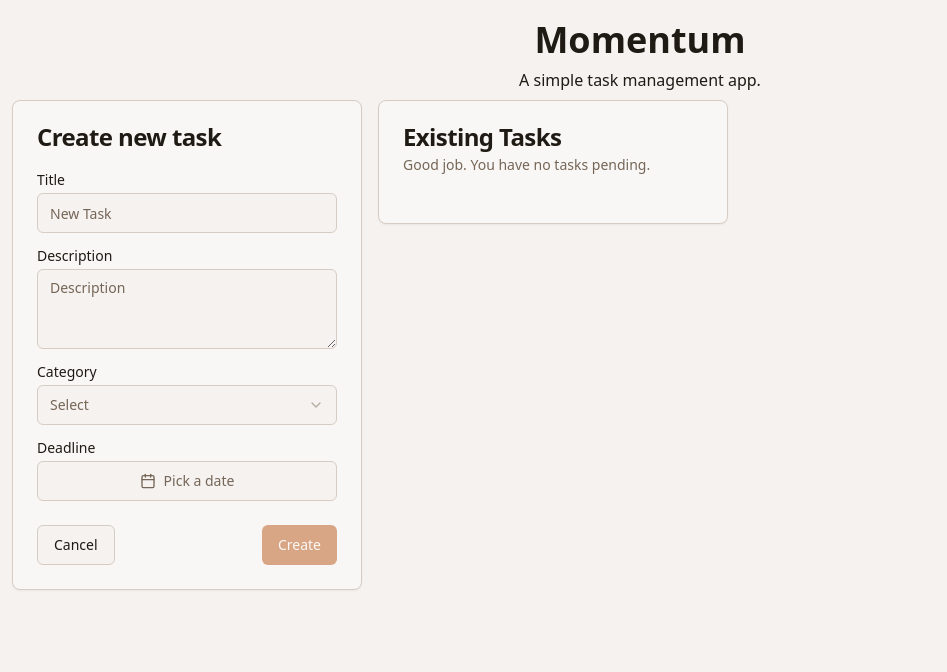
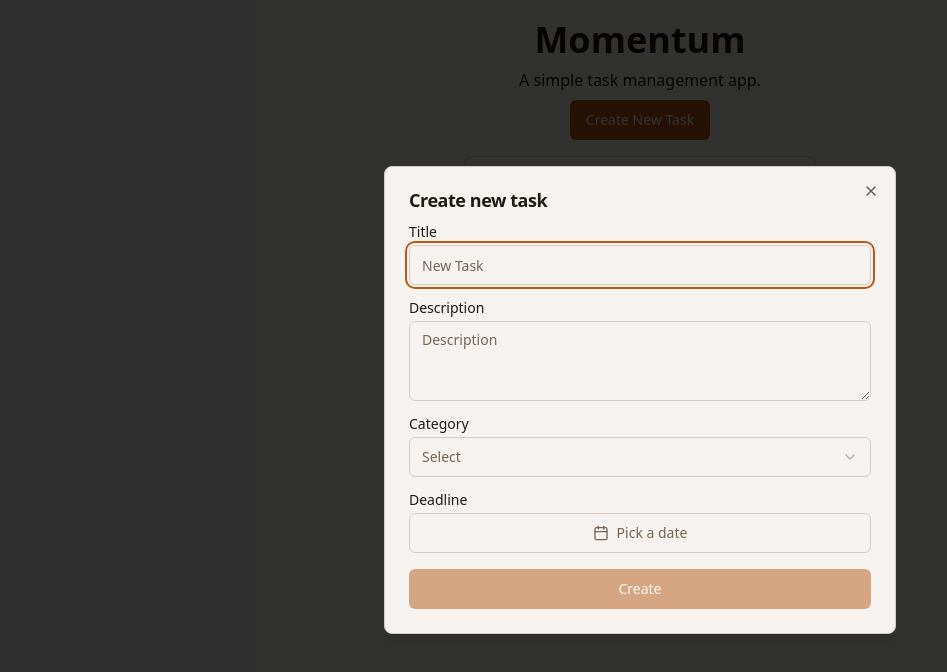
Before and after one commit to syarifhsb/momentum, a React (Vite) app: page / in a window 1280 px wide. Both pictures are taken after a click on the button "Create New Task". Shown: the top 672 px of the page, without its empty margins (0-947 px from the left). Built offline with nearby package versions, Linux system fonts and the light colour scheme.

Commit message:
feat: Submitting task does not reload page anymore feat: Change into center view for all devices size

```diff
--- a/src/components/features/exisiting-tasks.tsx
+++ b/src/components/features/existing-tasks.tsx
@@ -1,4 +1,4 @@
-import { useTasks } from "@/features/task";
+import * as React from "react";
 import { TaskCardItem } from "@/components/features/task-card";
 import {
   Card,
@@ -7,26 +7,38 @@ import {
   CardHeader,
   CardTitle,
 } from "@/components/ui/card";
+import { Task } from "@/features/task";
 
-export function ExistingTasks() {
-  const tasks = useTasks();
+export function ExistingTasks({
+  tasks,
+  noOfTasks,
+  setNoOfTasks,
+}: {
+  tasks: Task[];
+  noOfTasks: number;
+  setNoOfTasks: React.Dispatch<React.SetStateAction<number>>;
+}) {
   return (
     <div>
       <Card className="w-[350px]">
         <CardHeader>
           <CardTitle>Existing Tasks</CardTitle>
           <CardDescription>
-            {tasks.length === 0 ? (
+            {noOfTasks === 0 ? (
               <>Good job. You have no tasks pending.</>
             ) : (
-              <>You have {tasks.length} tasks pending.</>
+              <>You have {noOfTasks} tasks pending.</>
             )}
           </CardDescription>
         </CardHeader>
         <CardContent>
           <ul className="flex flex-col gap-4">
             {tasks.map((task) => (
-              <TaskCardItem key={task.id} task={task} />
+              <TaskCardItem
+                key={task.id}
+                task={task}
+                setNoOfTasks={setNoOfTasks}
+              />
             ))}
           </ul>
         </CardContent>
--- a/src/components/features/new-task-form.tsx
+++ b/src/components/features/new-task-form.tsx
@@ -1,15 +1,14 @@
 import * as React from "react";
 import { addDays, format } from "date-fns";
 import { cn } from "@/lib/utils";
-import { saveTasks, useTasks, generateId } from "@/features/task";
+import { saveTasks, generateId, Task } from "@/features/task";
 import {
-  Card,
-  CardContent,
-  CardFooter,
-  CardHeader,
-  CardTitle,
-} from "@/components/ui/card";
-
+  Dialog,
+  DialogContent,
+  DialogFooter,
+  DialogHeader,
+  DialogTitle,
+} from "@/components/ui/dialog";
 import { Button } from "@/components/ui/button";
 import { Input } from "@/components/ui/input";
 import { Textarea } from "@/components/ui/textarea";
@@ -29,13 +28,22 @@ import {
 } from "@radix-ui/react-popover";
 import { Calendar } from "@/components/ui/calendar";
 import { CalendarIcon } from "lucide-react";
+import { DialogDescription, DialogTrigger } from "@radix-ui/react-dialog";
 
-export function NewTaskForm({ setCloseForm }: { setCloseForm: () => void }) {
-  const tasks = useTasks();
+export function NewTaskForm({
+  tasks,
+  noOfTasks,
+  setNoOfTasks,
+}: {
+  tasks: Task[];
+  noOfTasks: number;
+  setNoOfTasks: React.Dispatch<React.SetStateAction<number>>;
+}) {
   const [isTitleEmpty, setIsTitleEmpty] = React.useState(true);
   const [category, setCategory] = React.useState("");
   const [date, setDate] = React.useState<Date>();
   const [datepickerOpen, setDatepickerOpen] = React.useState(false);
+  const [formOpen, setFormOpen] = React.useState(false);
 
   function handleChange(event: React.ChangeEvent<HTMLInputElement>) {
     const inputData = event.currentTarget.value;
@@ -55,6 +63,7 @@ export function NewTaskForm({ setCloseForm }: { setCloseForm: () => void }) {
   function handleSubmit(event: React.FormEvent<HTMLFormElement>) {
     event.preventDefault();
 
+    console.log(event.currentTarget);
     const formData = new FormData(event.currentTarget);
     const newTaskData = Object.fromEntries(formData.entries());
 
@@ -69,17 +78,22 @@ export function NewTaskForm({ setCloseForm }: { setCloseForm: () => void }) {
       },
     ]);
 
-    setCloseForm();
-    window.location.href = `/`;
+    setFormOpen(false);
+    // window.location.href = `/`;
+    setNoOfTasks(noOfTasks + 1);
   }
 
   return (
-    <Card className="w-[350px]">
-      <form method="post" onSubmit={handleSubmit}>
-        <CardHeader>
-          <CardTitle>Create new task</CardTitle>
-        </CardHeader>
-        <CardContent>
+    <Dialog open={formOpen} onOpenChange={setFormOpen}>
+      <DialogTrigger asChild>
+        <Button variant="default">Create New Task</Button>
+      </DialogTrigger>
+      <DialogContent>
+        <DialogHeader>
+          <DialogTitle>Create new task</DialogTitle>
+          <DialogDescription hidden>Create a new task</DialogDescription>
+        </DialogHeader>
+        <form method="post" onSubmit={handleSubmit}>
           <div className="grid w-full items-center gap-4">
             <div className="flex flex-col space-y-1.5">
               <Label htmlFor="title">Title</Label>
@@ -118,7 +132,7 @@ export function NewTaskForm({ setCloseForm }: { setCloseForm: () => void }) {
                 </SelectContent>
               </Select>
             </div>
-            <div className="flex flex-col space-y-1.5">
+            <div className="flex flex-col space-y-1.5 pb-4">
               <Label htmlFor="date">Deadline</Label>
               <Popover open={datepickerOpen} onOpenChange={setDatepickerOpen}>
                 <PopoverTrigger asChild>
@@ -175,16 +189,13 @@ export function NewTaskForm({ setCloseForm }: { setCloseForm: () => void }) {
               </Popover>
             </div>
           </div>
-        </CardContent>
-        <CardFooter className="flex flex-row justify-between">
-          <Button variant="outline" onClick={setCloseForm}>
-            Cancel
-          </Button>
-          <Button type="submit" disabled={isTitleEmpty}>
-            Create
-          </Button>
-        </CardFooter>
-      </form>
-    </Card>
+          <DialogFooter className="flex justify-between">
+            <Button className="w-full" type="submit" disabled={isTitleEmpty}>
+              Create
+            </Button>
+          </DialogFooter>
+        </form>
+      </DialogContent>
+    </Dialog>
   );
 }
--- a/src/components/features/task-card.tsx
+++ b/src/components/features/task-card.tsx
@@ -31,7 +31,13 @@ import {
 
 const categories = ["Personal", "Work", "Shopping", "Others"];
 
-export function TaskCardItem({ task }: { task: Task }) {
+export function TaskCardItem({
+  task,
+  setNoOfTasks,
+}: {
+  task: Task;
+  setNoOfTasks: React.Dispatch<React.SetStateAction<number>>;
+}) {
   const tasks = useTasks();
   const [date, setDate] = React.useState<Date>();
   const [datepickerOpen, setDatepickerOpen] = React.useState(false);
@@ -63,6 +69,7 @@ export function TaskCardItem({ task }: { task: Task }) {
 
   function handleDelete(task: Task) {
     return () => {
+      setNoOfTasks((prev) => prev - 1);
       setIsTaskActive(false);
       saveTasks(tasks.filter((t) => t.id !== task.id));
     };
--- a/src/task-management.tsx
+++ b/src/task-management.tsx
@@ -1,26 +1,27 @@
 import * as React from "react";
 import { NewTaskForm } from "@/components/features/new-task-form";
-import { ExistingTasks } from "@/components/features/exisiting-tasks";
+import { ExistingTasks } from "@/components/features/existing-tasks";
 import { HeadingOne } from "@/components/features/typography";
-import { Button } from "@/components/ui/button";
+import { useTasks } from "./features/task";
 
 export function TaskManagement() {
-  const [openNewTaskForm, setOpenNewTaskForm] = React.useState(false);
-
+  const tasks = useTasks();
+  const [noOfTasks, setNoOfTasks] = React.useState(tasks.length);
   return (
     <div className="p-3">
       <HeadingOne className="text-center p-2">Momentum</HeadingOne>
       <p className="text-center p-2 pt-0">A simple task management app.</p>
-      <div className="flex flex-col items-center gap-4 md:flex-row md:items-start">
-        {openNewTaskForm ? (
-          <NewTaskForm setCloseForm={() => setOpenNewTaskForm(false)} />
-        ) : (
-          <Button onClick={() => setOpenNewTaskForm(true)}>
-            Create New Task
-          </Button>
-        )}
-        {/* <NewTaskForm /> */}
-        <ExistingTasks />
+      <div className="flex flex-col items-center gap-4 ">
+        <NewTaskForm
+          tasks={tasks}
+          noOfTasks={noOfTasks}
+          setNoOfTasks={setNoOfTasks}
+        />
+        <ExistingTasks
+          tasks={tasks}
+          noOfTasks={noOfTasks}
+          setNoOfTasks={setNoOfTasks}
+        />
       </div>
     </div>
   );
```
Also changed, not shown: 2 other files (tests, documents, lock files or other folders).
